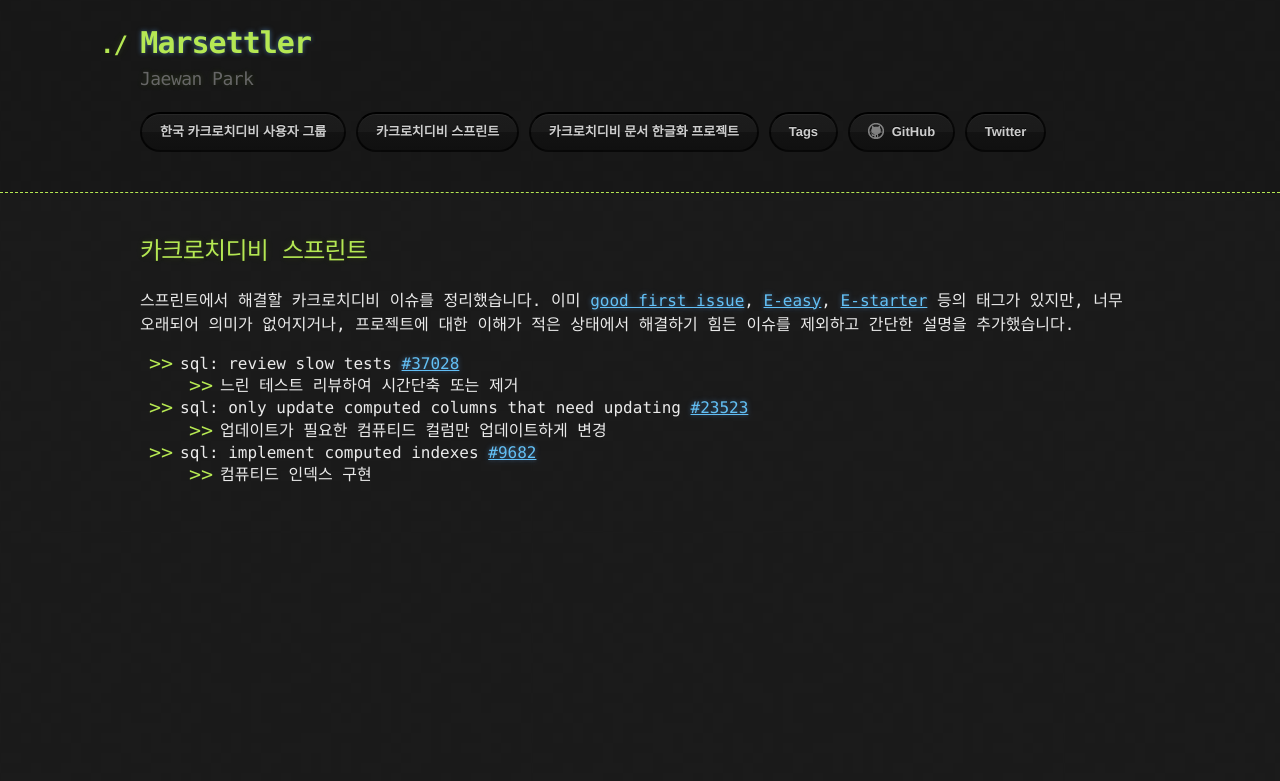
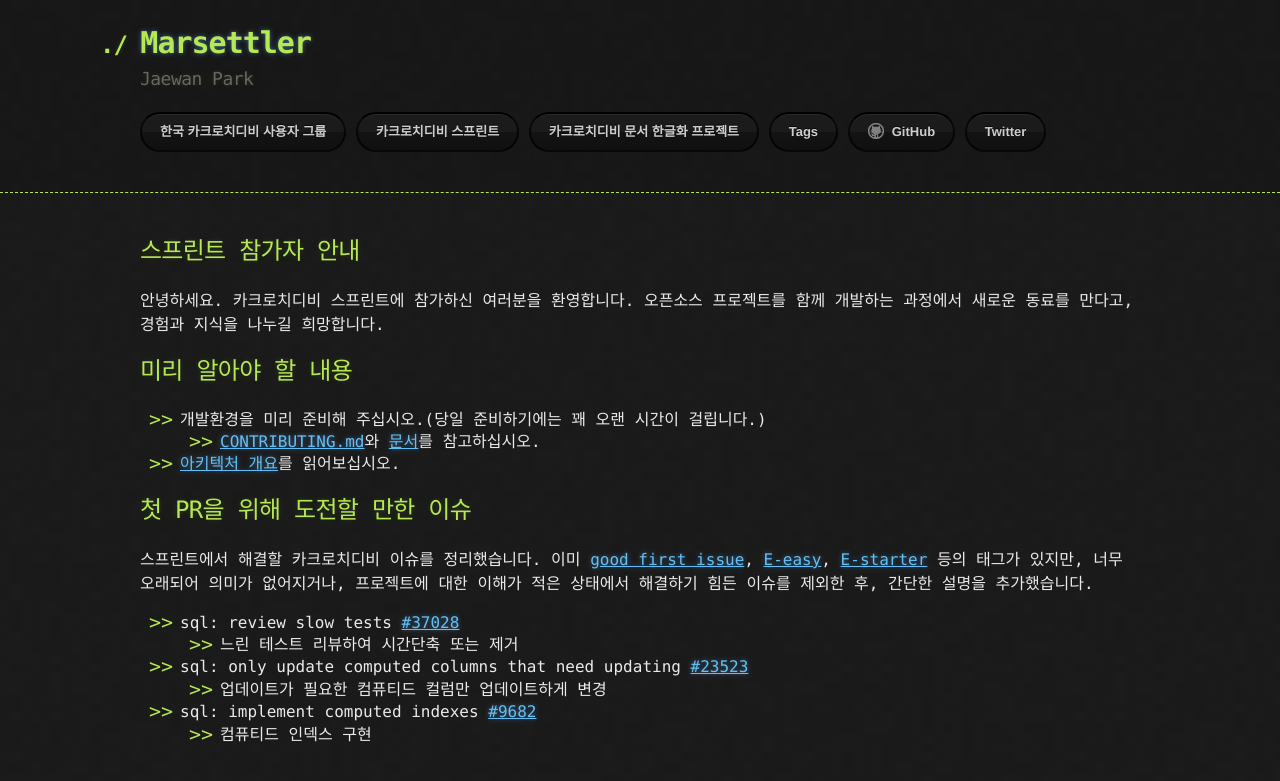
Before and after one commit to hueypark/hueypark.github.io, a Jekyll site: the page built from sprint.md, in a window 1280 px wide. Shown: the top 781 px of the page. Built offline with Jekyll 4.4.1, drawn with Linux system fonts in a browser that asks for light colours.

Commit message:
Update sprint.md

```diff
--- a/sprint.md
+++ b/sprint.md
@@ -4,15 +4,23 @@
 permalink: /sprint/
 ---
 
-## 카크로치디비 스프린트
+## 스프린트 참가자 안내
 
-스프린트에서 해결할 카크로치디비 이슈를 정리했습니다. 이미 [good first issue](https://github.com/cockroachdb/cockroach/issues?q=is%3Aopen+is%3Aissue+label%3A%22good+first+issue%22), [E-easy](https://github.com/cockroachdb/cockroach/issues?q=is%3Aopen+is%3Aissue+label%3AE-easy), [E-starter](https://github.com/cockroachdb/cockroach/issues?q=is%3Aissue+is%3Aopen+label%3AE-starter) 등의 태그가 있지만, 너무 오래되어 의미가 없어지거나, 프로젝트에 대한 이해가 적은 상태에서 해결하기 힘든 이슈를 제외하고 간단한 설명을 추가했습니다.
+안녕하세요. 카크로치디비 스프린트에 참가하신 여러분을 환영합니다. 오픈소스 프로젝트를 함께 개발하는 과정에서 새로운 동료를 만다고, 경험과 지식을 나누길 희망합니다.
+
+## 미리 알아야 할 내용
+
+- 개발환경을 미리 준비해 주십시오.(당일 준비하기에는 꽤 오랜 시간이 걸립니다.)
+	- [CONTRIBUTING.md](https://github.com/cockroachdb/cockroach/blob/master/CONTRIBUTING.md)와 [문서](https://marsettler.com/docs/stable/ko/contribute-to-cockroachdb.html)를 참고하십시오.
+- [아키텍처 개요](https://marsettler.com/docs/stable/ko/architecture/overview.html)를 읽어보십시오.
+
+## 첫 PR을 위해 도전할 만한 이슈
+
+스프린트에서 해결할 카크로치디비 이슈를 정리했습니다. 이미 [good first issue](https://github.com/cockroachdb/cockroach/issues?q=is%3Aopen+is%3Aissue+label%3A%22good+first+issue%22), [E-easy](https://github.com/cockroachdb/cockroach/issues?q=is%3Aopen+is%3Aissue+label%3AE-easy), [E-starter](https://github.com/cockroachdb/cockroach/issues?q=is%3Aissue+is%3Aopen+label%3AE-starter) 등의 태그가 있지만, 너무 오래되어 의미가 없어지거나, 프로젝트에 대한 이해가 적은 상태에서 해결하기 힘든 이슈를 제외한 후, 간단한 설명을 추가했습니다.
 
 - sql: review slow tests [#37028](https://github.com/cockroachdb/cockroach/issues/37028)
 	- 느린 테스트 리뷰하여 시간단축 또는 제거
-
 - sql: only update computed columns that need updating [#23523](https://github.com/cockroachdb/cockroach/issues/23523)
 	- 업데이트가 필요한 컴퓨티드 컬럼만 업데이트하게 변경
-
 - sql: implement computed indexes [#9682](https://github.com/cockroachdb/cockroach/issues/9682)
 	- 컴퓨티드 인덱스 구현
```
